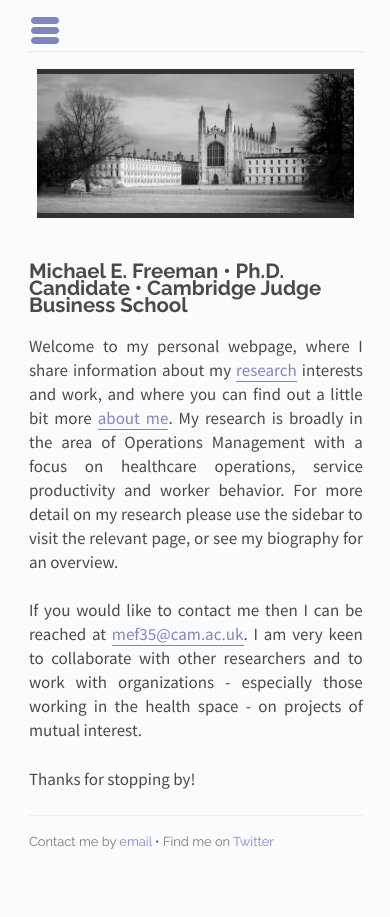
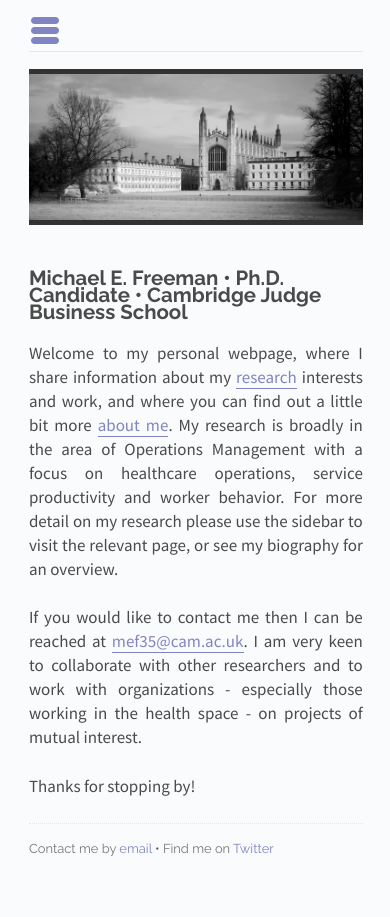
Before and after one commit to mfrmn/mfrmn.github.io, a Jekyll site: the page built from index.md, in a window 390 px wide. Built offline with Jekyll 4.4.1, drawn with Linux system fonts in a browser that asks for light colours; nearby versions of some CDN libraries.

Commit message:
another update to padding

```diff
--- a/css/responsive.css
+++ b/css/responsive.css
@@ -1,6 +1,6 @@
 @media (max-width:1309px) {
   #cover-photo {
-    max-width: 95%;
+    max-width: 100%;
   }
 
   .header {
@@ -44,11 +44,11 @@
   }
 
   .sidebar {
-    padding-left: 4em;
+    padding-left: 2.25em;
   }
 
   .content {
-    padding-right: 3em;
+    padding-right: 2.25em;
   }
 
   .footer {
```
